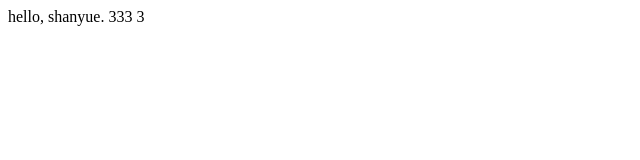
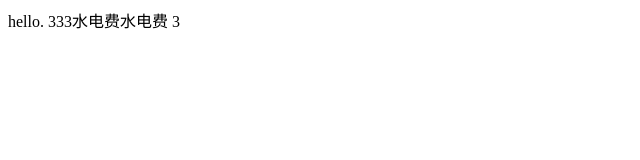
Before and after one commit to aatoe/simple-deploy, a website: page index.html in a window 1280 px wide. Shown: the whole page, without its empty margins (0-640 px from the left). Drawn offline with Linux system fonts and the light colour scheme.

Commit message:
feat: 部署 vercel4

```diff
--- a/index.html
+++ b/index.html
@@ -5,6 +5,6 @@
   <title></title>
 </head>
 <body>
-  hello, shanyue. 333
+  hello. 333水电费水电费
 </body>3
 </html>
```
